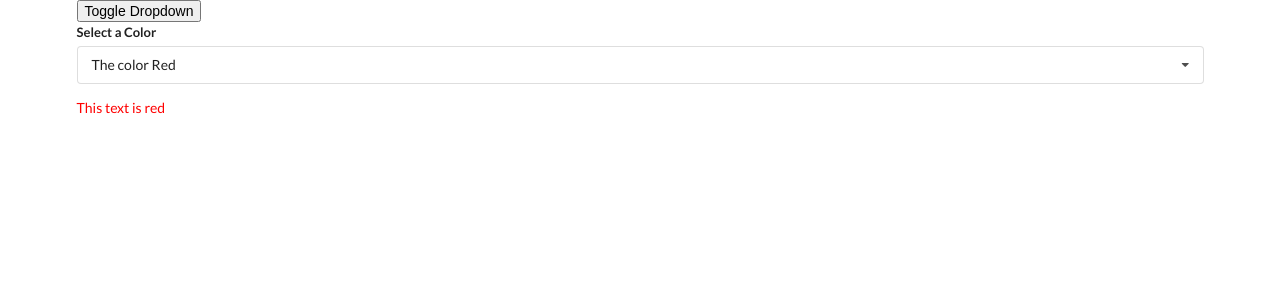
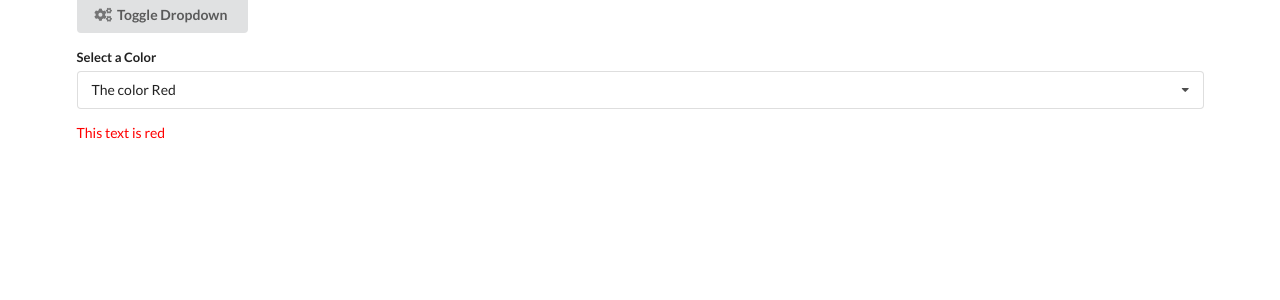
Before and after one commit to IulianStave/widgetsR, a React (Create React App) app: page / in a window 1280 px wide. Shown: the top 300 px of the page. Built offline with nearby package versions, Linux system fonts and the light colour scheme.

Commit message:
Show settings icon inside Toggle button

```diff
--- a/src/App.js
+++ b/src/App.js
@@ -2,6 +2,7 @@ import React, { useState } from "react";
 import Accordion from "./components/Accordion";
 import Search from "./components/Search";
 import Dropdown from "./components/Dropdown";
+import Translate from "./components/Translate";
 
 const items = [
   {
@@ -38,19 +39,23 @@ export default () => {
   const [showDropdown, setShowDropdown] = useState(true);
   return (
     <div className="ui container">
-      <button onClick = { () => setShowDropdown(!showDropdown)}>
+      <div className="ui header ">
+        <button
+          onClick={() => setShowDropdown(!showDropdown)}
+          className="ui button"
+        >  <i className="settings icon"></i>
           Toggle Dropdown
         </button>
+      </div>
       {/* <Search /> */}
       {/* <Accordion items={items} /> */}
-      {showDropdown? (
-
-
+      {showDropdown ? (
         <Dropdown
           selected={selected}
           onSelectedChange={setSelected}
           options={options}
-      />): null}
+        />
+      ) : null}
     </div>
   );
 };
--- a/src/components/Translate.js
+++ b/src/components/Translate.js
@@ -15,10 +15,13 @@ const options = [
     value: "hi",
   },
 ];
+
 const Translate = () => {
+  const [language, setLanguage]=useState(options[0]);
+
   return (
     <div>
-      <Dropdown options={options} />
+      <Dropdown selected={language} onSelectedChange={setLanguage} options={options} />
     </div>
   );
 };
```
Lines whose indentation alone changed are shown as unchanged.
